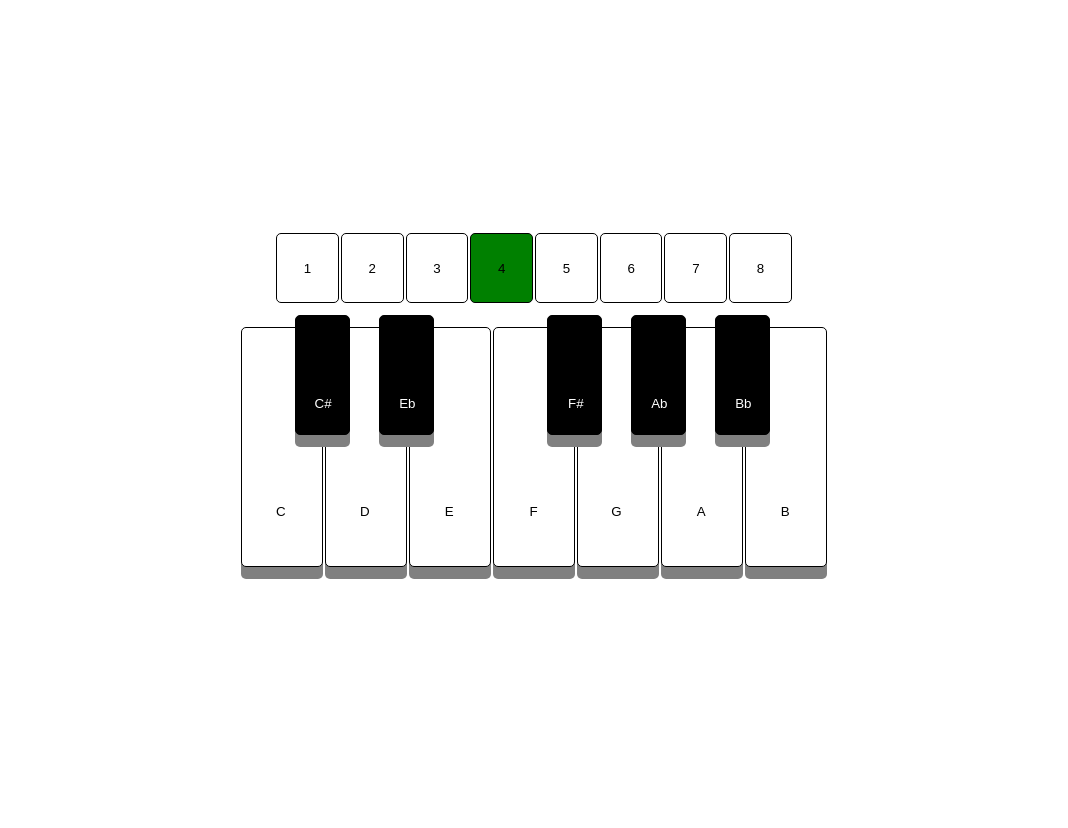
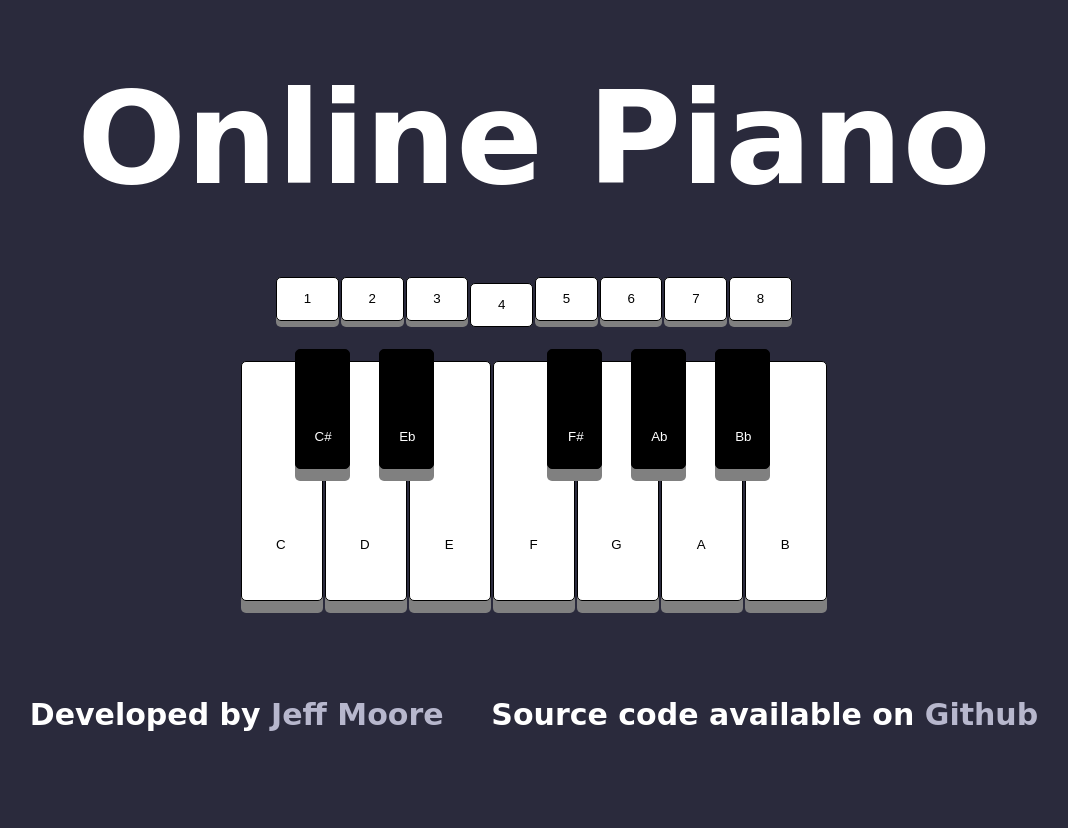
Before and after one commit to JeffHasAGithub/piano-ts, a website built with Vite: page index.html in a window 1280 px wide. Shown: the whole page, without its empty margins (106-1174 px from the left). Before the commit the page ends 800 px from the top, so only its background shows below. Built offline with nearby package versions, Linux system fonts and the light colour scheme; a web font is replaced by a local one.

Commit message:
Added additional styles

```diff
--- a/index.html
+++ b/index.html
@@ -3,11 +3,15 @@
 <head>
 	<meta charset="UTF-8">
 	<meta name="viewport" content="width=device-width, initial-scale=1.0">
+	<meta name="description" content="An online piano featuring 8 octaves.">
 
 	<link rel="icon" type="image/svg+xml" href="favicon.svg" />
   <title>Piano</title>
 </head>
-<body>
+<body style="display: none;">
+	<header>
+		<h1>Online Piano</h1>
+	</header>
   <main>
     <section class="octaves">
 			<button id="O1" class="octave">1</button>
@@ -58,6 +62,16 @@
 			</button>
     </section>
   </main>
+	<footer>
+		<h2>Developed by <a href="https://jeffmadethiswebsite.com">
+				Jeff Moore
+			</a>
+		</h2>
+		<h2>Source code available on <a href="https://github.com/JeffHasAGithub">
+				Github
+			</a>
+		</h2>
+	</footer>
   <script src="/src/main.ts" type="module"></script>
 </body>
 </html>
--- a/src/main.ts
+++ b/src/main.ts
@@ -7,6 +7,7 @@ import * as DOM from "./dom"
 
 import { Note } from "./utils/note_freqs"
 
+// Setup octave keys ///////////////////////////////////
 DOM.O_KEYS.forEach(key => {
 	const val = parseInt(key.innerHTML);
 
@@ -18,11 +19,12 @@ DOM.O_KEYS.forEach(key => {
 		key.classList.add("oclick");
 	});
 
-	EventUtils.addCallback("keyup", KEYBINDS.OCTAVES[key.id], () => {
-		key.dispatchEvent(new PointerEvent("oclick"));
+	EventUtils.addCallback("keypress", KEYBINDS.OCTAVES[key.id], () => {
+		key.dispatchEvent(new PointerEvent("click"));
 	});
 });
 
+// Setup piano keys ///////////////////////////////////
 DOM.P_KEYS.forEach(key => {
 	key.addEventListener("pointerdown", (ev) => {
 		ev.preventDefault();
@@ -44,19 +46,27 @@ DOM.P_KEYS.forEach(key => {
 		key.dispatchEvent(new PointerEvent("pointerup"));
 	});
 
+	// Map keydown event to equivalent pointer event
 	EventUtils.addCallback("keydown", KEYBINDS.PKEYS[key.id], () => {
 		key.dispatchEvent(new PointerEvent("pointerdown"));
 	});
 
+	// Map keyup event to equivalent pointer event
 	EventUtils.addCallback("keyup", KEYBINDS.PKEYS[key.id], () => {
 		key.dispatchEvent(new PointerEvent("pointerup"));
 	});
 });
 
+// Attach EventUtils 'keydown' listener to equivalent DOM event
 document.addEventListener("keydown", (ev) => {
 	EventUtils.execute("keydown", ev.keyCode)
 });
 
+// Attach EventUtils 'keyup' listener to equivalent DOM event
 document.addEventListener("keyup", (ev) => {
 	EventUtils.execute("keyup", ev.keyCode)
 });
+
+document.addEventListener("keypress", (ev) => {
+	EventUtils.execute("keypress", ev.keyCode);
+});
--- a/src/style.css
+++ b/src/style.css
@@ -1,3 +1,5 @@
+@import url('https://fonts.googleapis.com/css2?family=Italianno&display=swap');
+
 * {
 	margin: 0;
 	padding: 0;
@@ -6,49 +8,103 @@
 }
 
 html {
+	--primary-color: #2A2A3C;
+	--shadow-color: #808080;
+	--accent-color: #B7B7CD;
+
+	min-height: 100vh;
+
 	font-size: 8px;
+
+	background-color: var(--primary-color);
+}
+
+body {
+	height: 100vh;
+
+	display: flex !important;
+	flex-direction: column;
+	justify-content: space-between;
+	align-items: space-between;
+}
+
+header {
+	padding: 8rem;
+
+	font-family: 'Italianno', cursive;
+	font-size: 8rem;
+	text-align: center;
+
+	color: white;
 }
 
 main {
-	height: 100vh;
+	max-height: 100vh;
 
 	display: flex;
 	flex-direction: column;
 	justify-content: center;
 	align-items: center;
-	gap: 3rem;
+	gap: 5rem;
 }
 
-.black > p {
-	position: absolute;
-	right: calc(100% / 3);
-	bottom: 20%;
+footer {
+	padding: 12rem;
+
+	font-family: 'Italianno', cursive;
+	font-size: 2.5rem;
+	text-align: center;
+
+	color: white;
+
+	display: flex;
+	justify-content: space-evenly;
+	gap: 1rem;
 }
 
-.white > p {
-	position: absolute;
-	right: calc((100% / 2) - .5ch);
-	bottom: 20%;
+a {
+	text-decoration: none;
+	color: var(--accent-color);
 }
 
+.octaves {
+	white-space: nowrap;
+}
+
+/* OCTAVE */
 .octave {
-  padding: 2em;
+  padding: 1em 2em;
 
   border: 1px solid black;
   border-radius: 5px;
 
+	box-shadow: 0 6px 0 0 var(--shadow-color);
   background-color: white;
+
+	cursor: pointer;
+	transition: transform .05s ease, box-shadow .05s ease;
 }
 
+.oclick {
+	box-shadow: none;
+	transform: translateY(6px);
+}
+
+.octave:not(.oclick):hover {
+	box-shadow: 0 6px 0 0 var(--accent-color);
+}
+
+/* PIANO */
 .piano {
 	height: 30vh;
+	white-space: nowrap;
 }
 
 .pkey {
   border: 1px solid black;
   border-radius: 5px;
 
-	box-shadow: 0 12px 0 0 gray;
+	box-shadow: 0 12px 0 0 var(--shadow-color);
 
 	cursor: pointer;
 	position: relative;
@@ -66,12 +122,19 @@ main {
 }
 
 .white:hover {
-	box-shadow: 0 12px 0 0 lightblue;
+	box-shadow: 0 12px 0 0 var(--accent-color);
 }
 
 .white.pclick {
 	box-shadow: none;
 	transform: translateY(12px);
+}
+
+
+.white > p {
+	position: absolute;
+	right: calc((100% / 2) - .5ch);
+	bottom: 20%;
 }
 
 .black {
@@ -89,7 +152,7 @@ main {
 }
 
 .black:hover {
-	box-shadow: 0 12px 0 0 lightblue;
+	box-shadow: 0 12px 0 0 var(--accent-color);
 }
 
 .black.pclick {
@@ -97,6 +160,14 @@ main {
 	transform: translate(-30px, 2px);
 }
 
-.oclick {
-  background-color: green;
+.black > p {
+	position: absolute;
+	right: calc(100% / 3);
+	bottom: 20%;
 }
+
+@media only screen and (max-width: 600px) {
+	footer {
+		flex-direction: column;
+	}
+}
--- a/src/utils/events.ts
+++ b/src/utils/events.ts
@@ -1,4 +1,4 @@
-type Signal = "keydown" | "keyup";
+type Signal = "keydown" | "keyup" | "keypress";
 type Callback = () => void;
 
 type KeyEvent = {
@@ -12,6 +12,7 @@ type Events = {
 const events: Events = {
 	"keydown": {},
 	"keyup": {},
+	"keypress": {},
 };
 
 export function addCallback(sig: Signal, kc: number, cb: Callback) {
```
